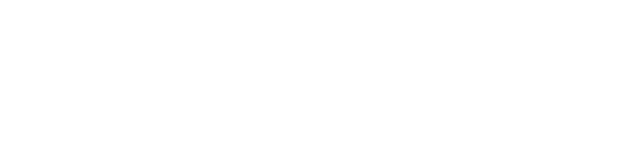
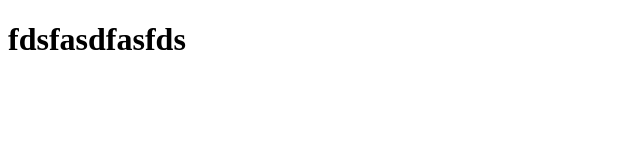
Before and after one commit to Hanb0r/test-student.io, a plain HTML site: page index.html in a window 1280 px wide. Shown: the whole page, without its empty margins (0-640 px from the left). Drawn offline with Linux system fonts and the light colour scheme.

Commit message:
Update index.html

```diff
--- a/index.html
+++ b/index.html
@@ -6,6 +6,6 @@
     <title>Document</title>
 </head>
 <body>
-
+    <h1> fdsfasdfasfds</h1>
 </body>
 </html>
```
